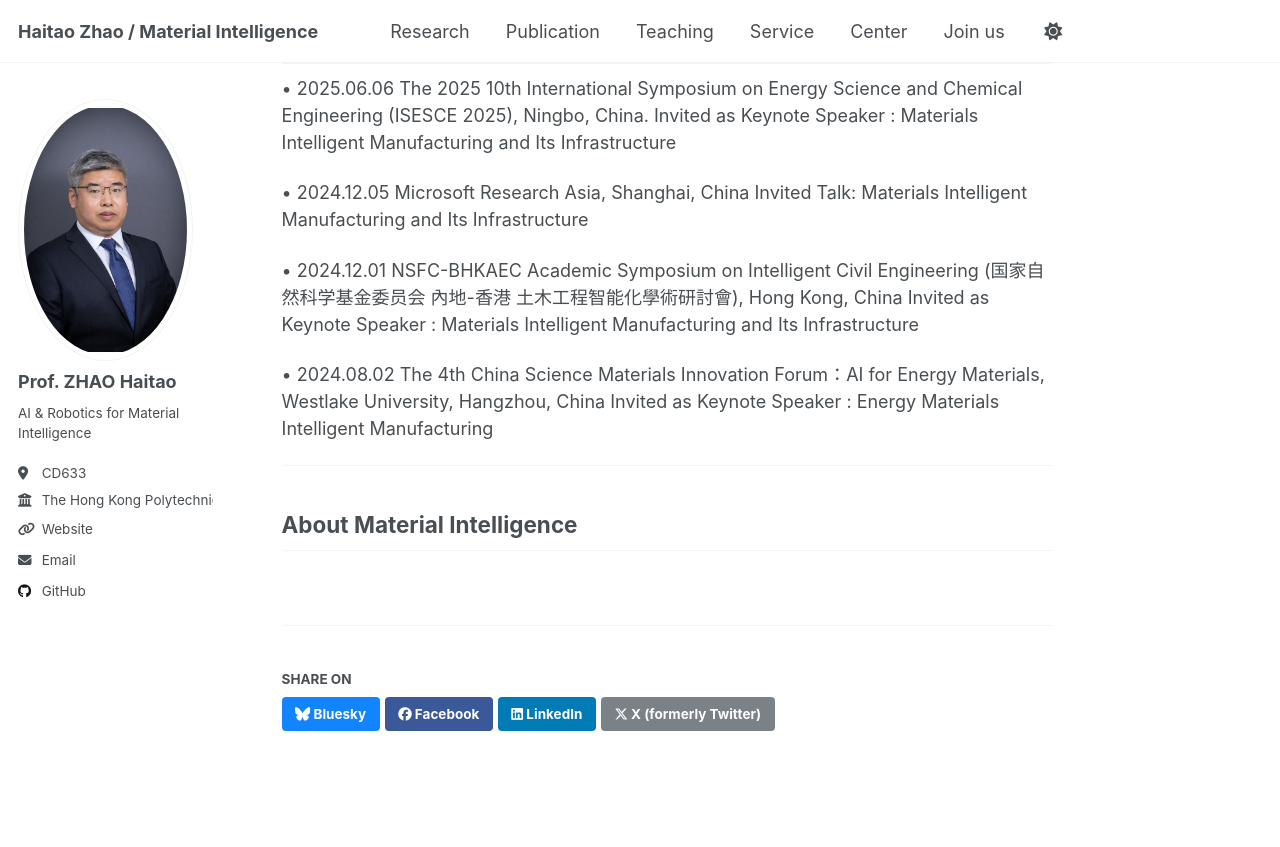
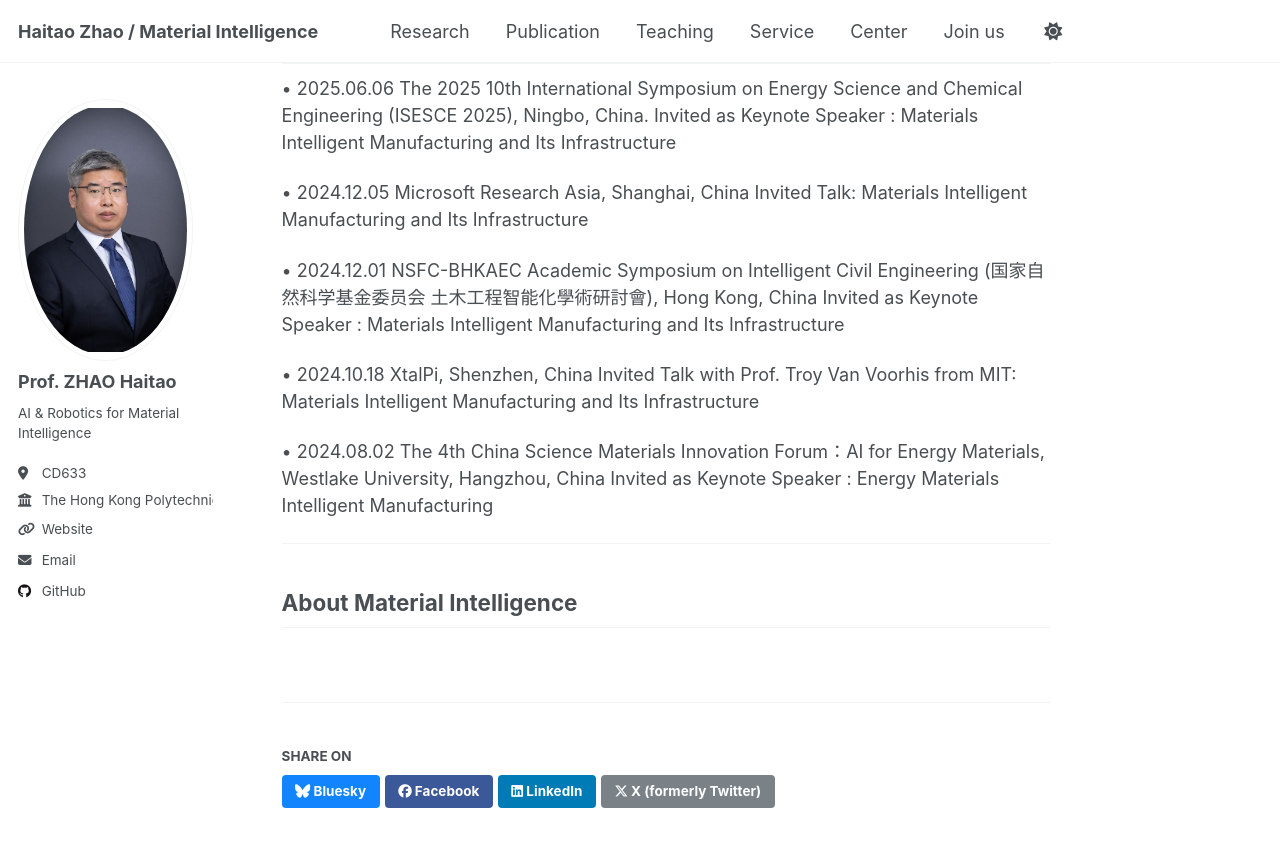
Before and after one commit to HaitaoZhao-PolyU/HaitaoZhao-PolyU.github.io, a Jekyll site: the page built from _service1/service.md, in a window 1280 px wide and 900 px high, scrolled down 791 px. Shown: the top 847 px of the window. Built offline with Jekyll 4.4.1, drawn with Linux system fonts in a browser that asks for light colours.

Commit message:
Update service.md

```diff
--- a/_service1/service.md
+++ b/_service1/service.md
@@ -34,8 +34,11 @@ collection: service1
 •	2024.12.05 Microsoft Research Asia, Shanghai, China
   Invited Talk:  Materials Intelligent Manufacturing and Its Infrastructure
 
-•	2024.12.01 NSFC-BHKAEC Academic Symposium on Intelligent Civil Engineering (国家自然科学基金委员会 內地-香港 土木工程智能化學術研討會), Hong Kong, China
+•	2024.12.01 NSFC-BHKAEC Academic Symposium on Intelligent Civil Engineering (国家自然科学基金委员会 土木工程智能化學術研討會), Hong Kong, China
   Invited as Keynote Speaker :  Materials Intelligent Manufacturing and Its Infrastructure
+
+•	2024.10.18 XtalPi, Shenzhen, China
+  Invited Talk with Prof. Troy Van Voorhis from MIT:  Materials Intelligent Manufacturing and Its Infrastructure
 
 •	2024.08.02 The 4th China Science Materials Innovation Forum：AI for Energy Materials, Westlake University, Hangzhou, China
   Invited as Keynote Speaker :  Energy Materials Intelligent Manufacturing
```
